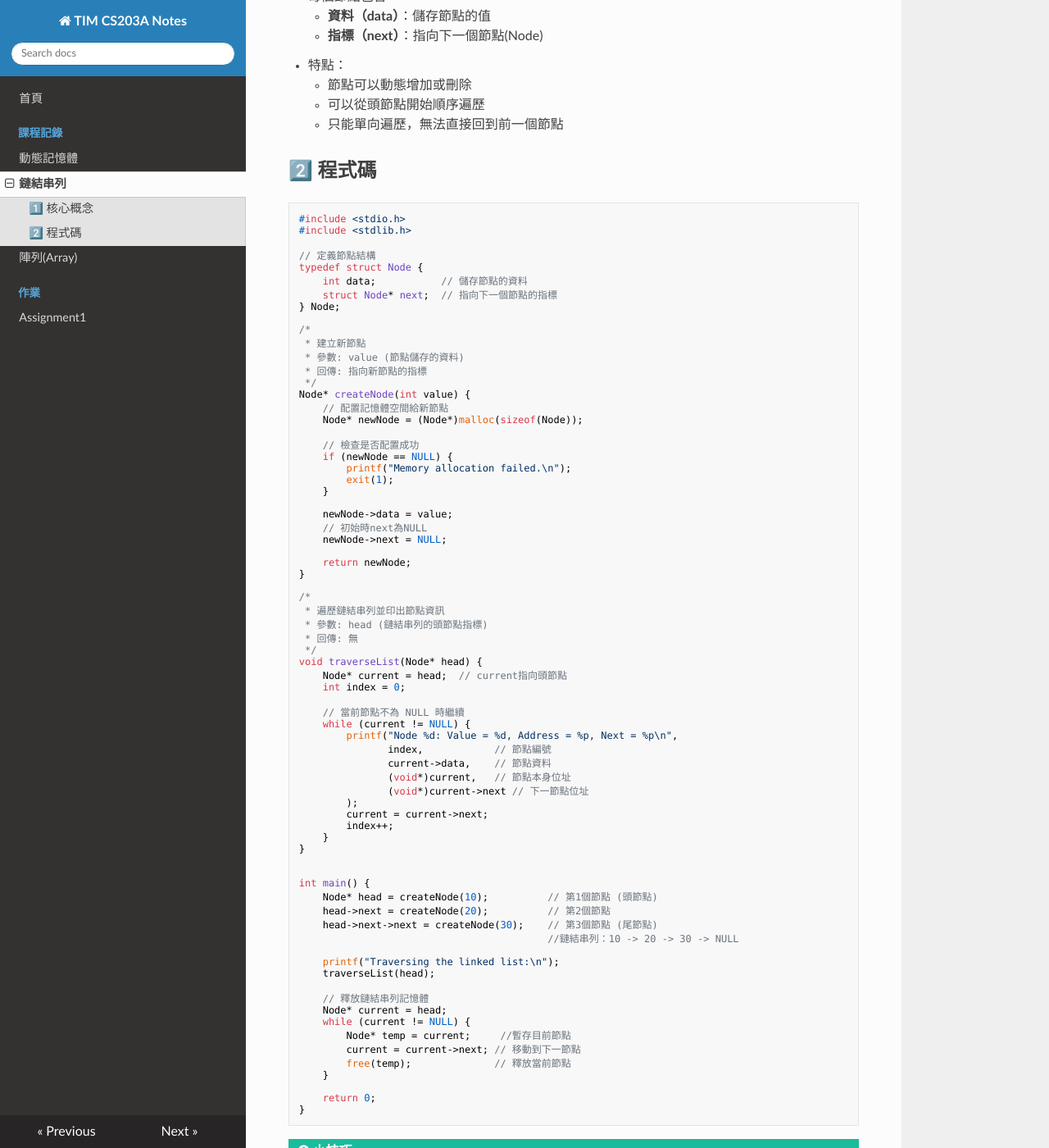
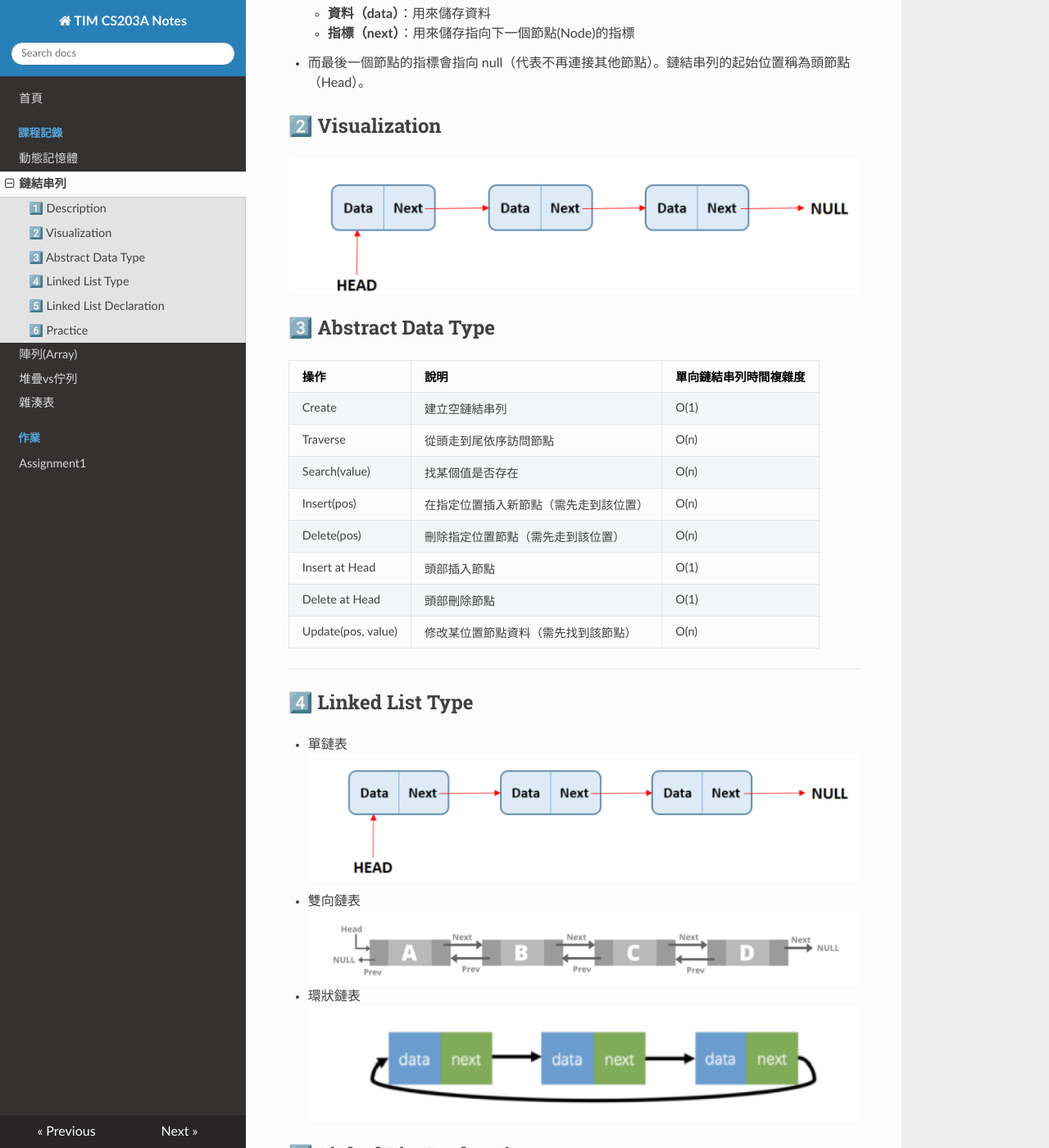
Before and after one commit to tim9910/11401_CS203A, an MkDocs documentation site: the page built from docs/notes/linklist.md, in a window 1280 px wide and 1400 px high, scrolled down 267 px. Shown: the whole window at 82% size. Built offline with MkDocs 1.6.1, drawn with Linux system fonts in a browser that asks for light colours; nearby versions of some CDN libraries; some of the changed text lies outside the part shown.

Commit message:
add hashtable & stack vs queue

````diff
--- a/docs/notes/linklist.md
+++ b/docs/notes/linklist.md
@@ -1,90 +1,178 @@
 # 鏈結串列（Linked List）
 
-## 1️⃣ 核心概念
-- 鏈結串列是一種線性資料結構，由節點（Node）串接而成。
-- 每個節點包含：
-    - **資料（data）**：儲存節點的值
-    - **指標（next）**：指向下一個節點(Node)
-- 特點：
-    - 節點可以動態增加或刪除
-    - 可以從頭節點開始順序遍歷
-    - 只能單向遍歷，無法直接回到前一個節點
+## 1️⃣ Description
+- **Linked List**是由指標將節點串接起來的線性資料結構。
+- 每一個節點由兩個部分組成：
+    - **資料（data）**：用來儲存資料
+    - **指標（next）**：用來儲存指向下一個節點(Node)的指標
+- 而最後一個節點的指標會指向 null（代表不再連接其他節點）。鏈結串列的起始位置稱為頭節點（Head）。
 
-## 2️⃣ 程式碼
+## 2️⃣ Visualization
+  ![Visualization](../images/linklist1.png)
+## 3️⃣ Abstract Data Type
+
+| 操作 | 說明 | 單向鏈結串列時間複雜度 |
+|------|------|------------|
+| Create | 建立空鏈結串列 | O(1) |
+| Traverse | 從頭走到尾依序訪問節點 | O(n) |
+| Search(value) | 找某個值是否存在 | O(n) |
+| Insert(pos) | 在指定位置插入新節點（需先走到該位置） | O(n) |
+| Delete(pos) | 刪除指定位置節點（需先走到該位置）| O(n) |
+| Insert at Head | 頭部插入節點 | O(1) |
+| Delete at Head | 頭部刪除節點 | O(1) |
+| Update(pos, value) | 修改某位置節點資料（需先找到該節點）| O(n) |
+
+---
+
+## 4️⃣ Linked List Type
+- 單鏈表
+  ![linklisttype](../images/linklist2.png)
+- 雙向鏈表
+  ![dlinklisttype](../images/linklist3.png)
+
+- 環狀鏈表
+  ![ringlinklisttype](../images/linklist4.png)
+
+## 5️⃣ Linked List Declaration
+- Declaration
 ```c
-#include <stdio.h>
-#include <stdlib.h>
+struct Node {
+	int val; // 可選的任意資料
+	Node* next // 下一個節點
+}
+```
+- Initialization
+```c
+int main() {
+	Node* head = new Node();
+	head->val = 10;
+}
+```
+- Add a new node
+```c
+head->next = new Node();
+head->next->val = 30;
+```
 
-// 定義節點結構
-typedef struct Node {
-    int data;           // 儲存節點的資料
-    struct Node* next;  // 指向下一個節點的指標
-} Node;
+- Insert a new node
+```c
+Node *temp = node->next;
+node->next = new Node();
+node->next->val = 20;
+node->next->next = temp;
+```
+- travel
+```c
+Node *node = head;
+while(node) {
+	cout << node->val << ' ';
+	node = node->next;
+}
+```
 
-/*
- * 建立新節點
- * 參數: value (節點儲存的資料)
- * 回傳: 指向新節點的指標
- */
-Node* createNode(int value) {
-    // 配置記憶體空間給新節點
-    Node* newNode = (Node*)malloc(sizeof(Node));
+## 6️⃣ Practice
+- LeetCode 707 - Design Linked List
+```c
+class MyLinkedList {
+public:
+	struct Node {
+		int val;
+		Node* next;
+		Node(int val):val(val), next(nullptr){}
+	};
 
-    // 檢查是否配置成功
-    if (newNode == NULL) {
-        printf("Memory allocation failed.\n");
-        exit(1);
-    }
+	MyLinkedList() {
+		head=new Node(0);
+		size=0;
+	}
 
-    newNode->data = value;
-    // 初始時next為NULL
-    newNode->next = NULL;
+	int get(int index) {
+		if (index>(size-1) || index<0) {
+			return -1;
+		}
 
-    return newNode;
-}
+		Node* curr=head->next;
+		for(int i=0;i<index;i++){
+			curr=curr->next;
+		}
+		return curr->val;
+	}
 
-/*
- * 遍歷鏈結串列並印出節點資訊
- * 參數: head (鏈結串列的頭節點指標)
- * 回傳: 無
- */
-void traverseList(Node* head) {
-    Node* current = head;  // current指向頭節點
-    int index = 0;
+	void addAtHead(int val) {
+		Node* newNode =new Node(val);
+		newNode->next=head->next;
+		head->next=newNode;
+		size++;
+	}
 
-    // 當前節點不為 NULL 時繼續
-    while (current != NULL) {
-        printf("Node %d: Value = %d, Address = %p, Next = %p\n",
-               index,            // 節點編號
-               current->data,    // 節點資料
-               (void*)current,   // 節點本身位址
-               (void*)current->next // 下一節點位址
-        );
-        current = current->next;
-        index++;
-    }
-}
+	void addAtTail(int val) {
+		Node* newNode =new Node(val);
+		Node* curr=head;
+		while(curr->next!=nullptr){
+			curr=curr->next;
+		}
 
+		curr->next=newNode;
+		size++;
+	}
 
-int main() {
-    Node* head = createNode(10);          // 第1個節點 (頭節點)
-    head->next = createNode(20);          // 第2個節點
-    head->next->next = createNode(30);    // 第3個節點 (尾節點)
-                                          //鏈結串列：10 -> 20 -> 30 -> NULL
+	void addAtIndex(int index, int val) {
+		if(index>size) return;
+		if(index<0) index = 0;
+		Node* newNode =new Node(val);
+		Node* curr=head;
+		for(int i=0;i<index;i++){
+			curr=curr->next;
+		}
 
-    printf("Traversing the linked list:\n");
-    traverseList(head);
+		newNode->next=curr->next;
+		curr->next=newNode;
+		size++;
+	}
 
-    // 釋放鏈結串列記憶體
-    Node* current = head;
-    while (current != NULL) {
-        Node* temp = current;     //暫存目前節點
-        current = current->next; // 移動到下一節點
-        free(temp);              // 釋放當前節點
-    }
+	void deleteAtIndex(int index) {
+		if (index<0 || index>=size) return;
+		Node* curr=head;
+		for(int i=0;i<index;i++){
+			curr=curr->next;
+		}
+		Node* tmp = curr->next;
+		curr->next=curr->next->next;
+		size--;
+		delete tmp;
+	}
 
-    return 0;
-}
+private:
+	int size;
+	Node* head;
+};
+```
+
+- LeetCode 24 - Swap Nodes in Pairs
+```c
+class Solution {
+public:
+	ListNode* swapPairs(ListNode* head) {
+		ListNode* dummy = new ListNode(0);
+		dummy->next = head;
+		ListNode* curr = dummy;
+
+		while (curr->next != nullptr && curr->next->next != nullptr) {
+			ListNode* first = curr->next;
+			ListNode* second = curr->next->next;
+
+			// Swap
+			first->next = second->next;
+			second->next = first;
+			curr->next = second;
+
+			// Move to the next pair
+			curr = curr->next->next;
+		}
+
+		return dummy->next;
+	}
+};
 ```
 
 !!! tip "小技巧"
--- a/mkdocs.yml
+++ b/mkdocs.yml
@@ -8,5 +8,7 @@
     - 動態記憶體: notes/dynamic.md
     - 鏈結串列: notes/linklist.md
     - 陣列(Array): notes/array.md
+    - 堆疊vs佇列: notes/stackqueue.md
+    - 雜湊表: notes/hashtable.md
   - 作業:
     - Assignment1: homework.md
````
Also changed, not shown: README.md (+1 -14 lines), docs/notes/array.md (+16 -19 lines), docs/notes/hashtable.md (added, +117 -0 lines), docs/notes/stackqueue.md (added, +93 -0 lines), docs/images/LinearProbing.png (added), docs/images/chaining.png (added), docs/images/hashtable.png (added), docs/images/linklist1.png (added), docs/images/linklist2.png (added), docs/images/linklist3.png (added), docs/images/linklist4.png (added), docs/images/queue.png (added), docs/images/stack.png (added).
